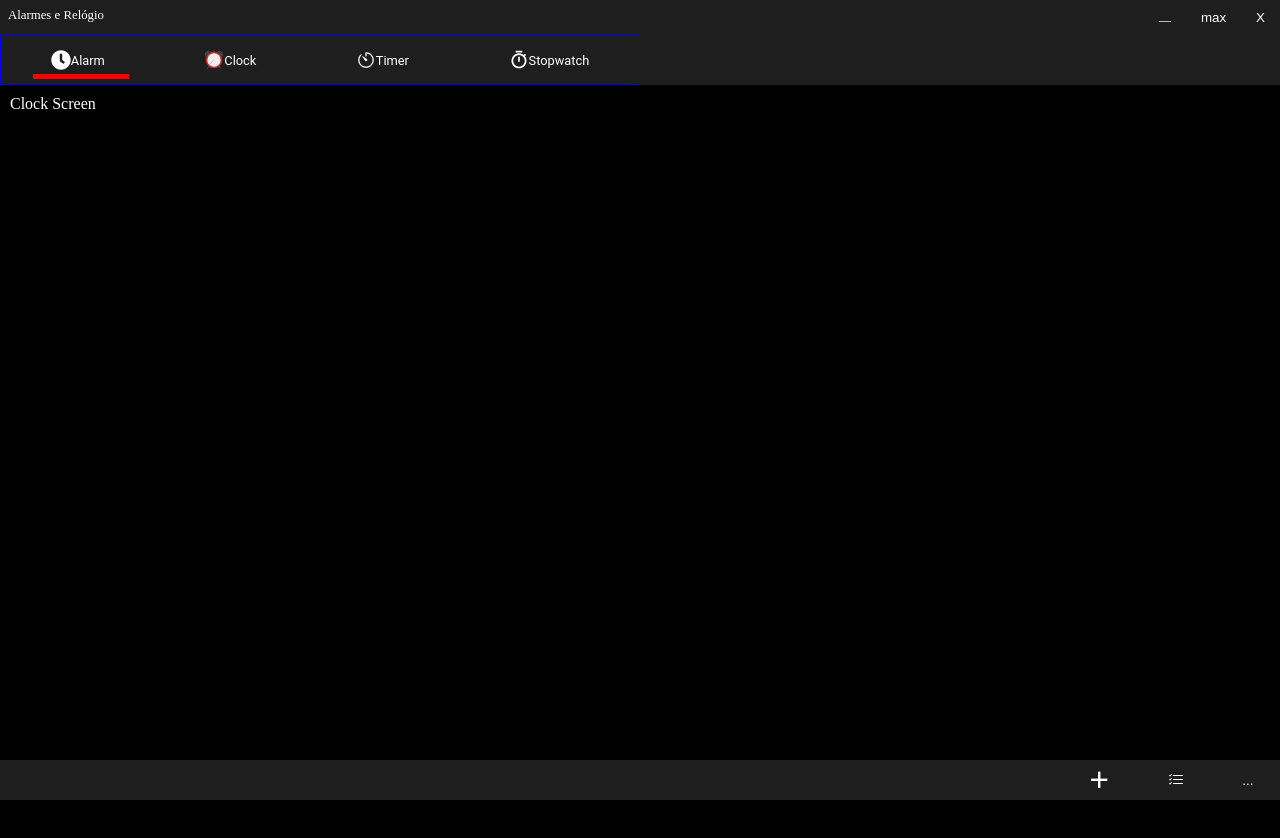
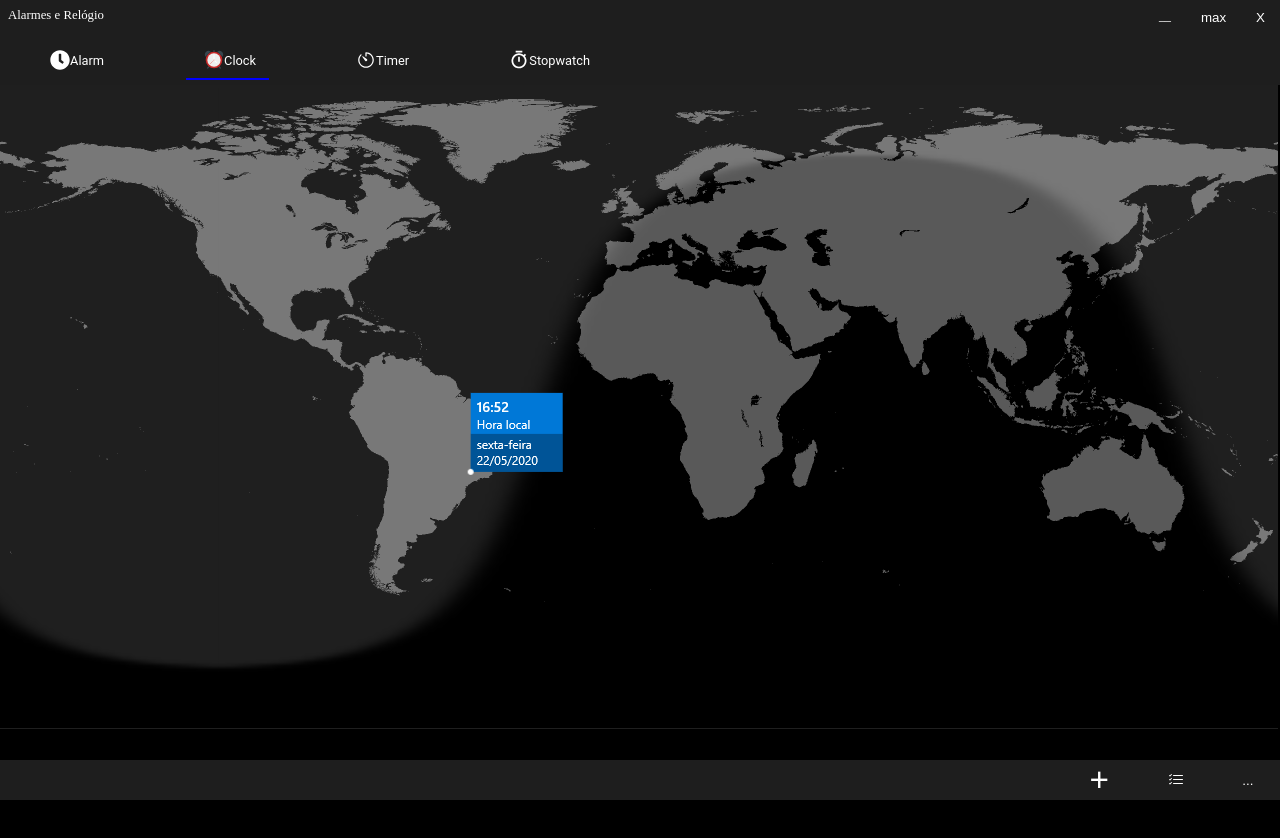
Before and after one commit to craftsmaker/microsoft-alarm-clone, a React (Create React App) app: page /#/Clock in a window 1280 px wide. Shown: the top 838 px of the page. After the commit the page ends 800 px from the top, so only its background shows below. Built offline with nearby package versions, Linux system fonts and the light colour scheme.

Commit message:
Some fixes and additions

```diff
--- a/public/electron.js
+++ b/public/electron.js
@@ -19,7 +19,7 @@ function createWindow() {
     mainWindow.on("closed", () => (mainWindow = null));
 }
 
-Menu.setApplicationMenu(null);
+// Menu.setApplicationMenu(null);
 app.on("ready", createWindow);
 app.on("window-all-closed", () => {
     if (process.platform !== "darwin") {
--- a/src/components/Menu/index.js
+++ b/src/components/Menu/index.js
@@ -12,7 +12,7 @@ const Menu = ({left,center,right}) => {
 	let position = "flex-start";
 	let marginLeft = 0;
 	let marginRight = "50%";
-	console.log(center);
+
 	if (center){
 		position = "center";
 		marginLeft = "25%";
@@ -24,15 +24,18 @@ const Menu = ({left,center,right}) => {
 		marginRight = "0";
 	}
 	const location = useLocation();
-	const screenIndex = location?.state?.screenIndex;
+
 	let [animatedChange,setAnimatedChange,stopAnimatedChange] = useSpring( () => ({left: 0,width: 0}));
 
-	if (screenIndex)
+	console.log(location.pathname);
+
+	const screenIndex = ["/Alarm", "/Clock", "/Timer", "/Stopwatch"].indexOf(location.pathname);
+	if (screenIndex && animatedChange.left !== screenIndex)
 	{
 		setAnimatedChange({left: screenIndex,width: screenIndex});
 		stopAnimatedChange();
 	}
-	else if (screenIndex === 0){
+	else if (screenIndex === 0 && animatedChange.left !== screenIndex){
 		setAnimatedChange({left: screenIndex,width: screenIndex});
 		stopAnimatedChange();
 	}
@@ -43,7 +46,6 @@ const Menu = ({left,center,right}) => {
 					justifyContent: position,
 					marginLeft: marginLeft,
 					marginRight: marginRight,
-					border: "1px solid blue",
 					position: "relative"
 				}}>
 					<li>
@@ -76,8 +78,8 @@ const Menu = ({left,center,right}) => {
 							range: [0,1,2,3],
 							output: ["15%","13%","13%","20%"]
 						}), // 15 -> 12 -> 10 -> 18
-						height: "5px",
-						backgroundColor: "red",
+						height: "2px",
+						backgroundColor: "blue",
 						bottom: "5px",
 						left: animatedChange.left.interpolate({
 							range: [0,1,2,3],
--- a/src/screens/Alarm/index.js
+++ b/src/screens/Alarm/index.js
@@ -1,7 +1,14 @@
-import React from "react";
+import React,{useState} from "react";
 import Notification from "../../components/Notification";
+import {Switch} from "@material-ui/core";
+import {makeStyles} from "@material-ui/core/styles";
+import "./styles.css";
 
-import "./styles.css";
+const useStyles = makeStyles({
+	root:{
+		backgroundColor: "blue"
+	}
+})
 
 export default function Clock(){
 
@@ -23,12 +30,13 @@ function Alarm() {
 	let alarmFrequency = "Everyday";
 	// let alarmRepetition = "10 minutes";
 	// let alarmSound = "Alarmes";
-	let alarmState = true;
+	const [alarmState,setAlarmState] = useState(false);
 
 	let alarmNameColor = "white";
 	if (alarmState)
 		alarmNameColor = "blue";
 
+	const classes = useStyles();
 	return(
 		<div className="alarm" style={{display:"flex",flex:1, maxHeight: "100px",flexBasis: "200px"}}>
 			<div style={{display: "flex", flexDirection: "column" ,flex:1, justifyContent: "center",paddingLeft: "10px"}}>
@@ -37,6 +45,7 @@ function Alarm() {
 				<p>{alarmFrequency}</p>
 			</div>
 			<div style={{display: "flex", flex:1, alignItems: "center", paddingRight: "40%"}}>
+				<Switch onChange={() => setAlarmState(!alarmState)} classes={{thumb: classes.root}}/>
 				{
 					alarmState?
 					<p>Ativado</p>:
--- a/src/screens/Clock/index.js
+++ b/src/screens/Clock/index.js
@@ -1,9 +1,6 @@
 import React from "react";
+import ph from "./map_ms_placeholder.png";
 
 export default function Clock(){
-	return(
-		<main>
-			<p>Clock Screen</p>
-		</main>
-	)
+	return <img src={ph}/>
 }
```
Also changed, not shown: src/screens/Clock/map_ms_placeholder.png (added).
